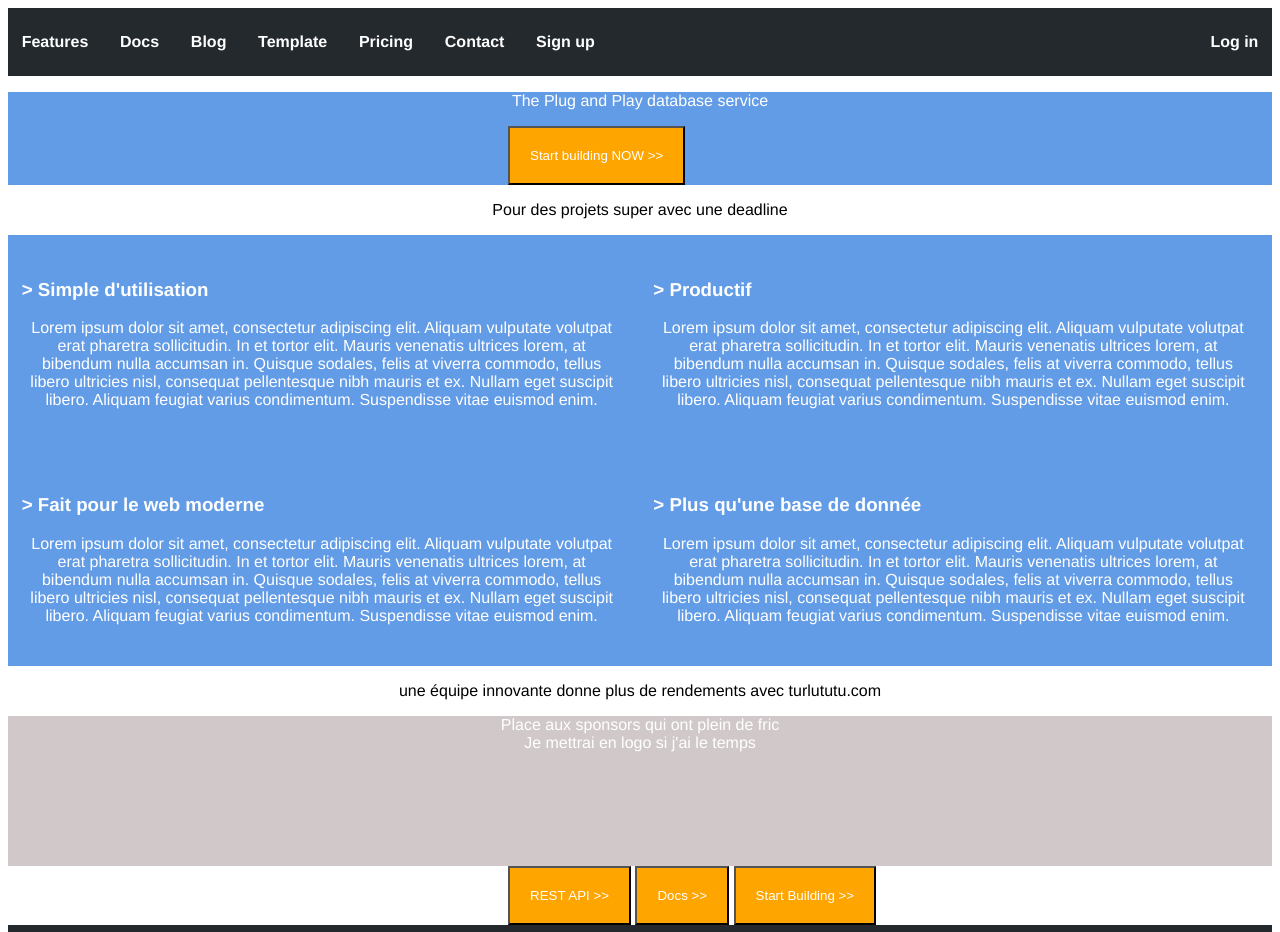
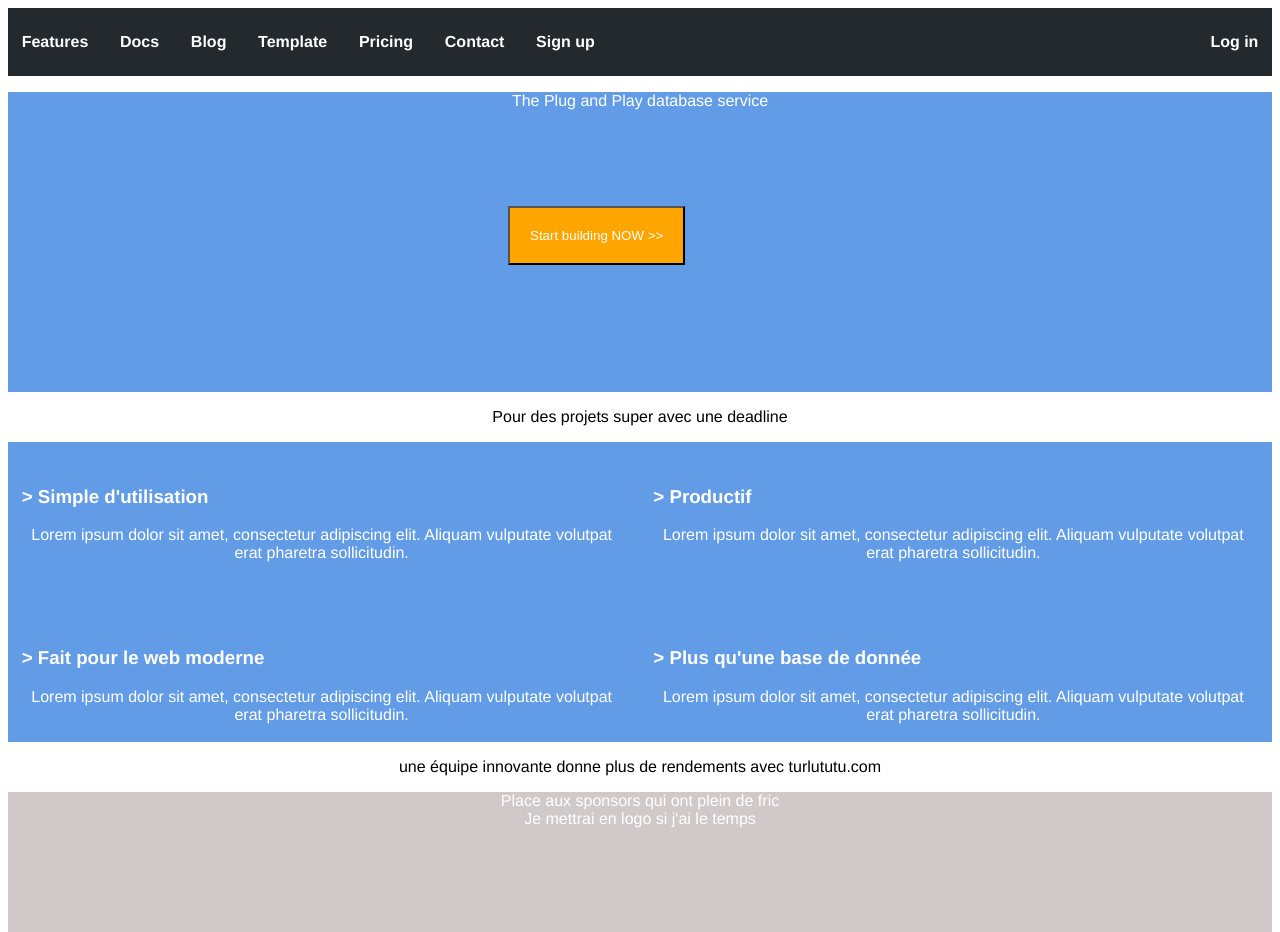
Before and after one commit to Safia54/3-progressive-enhancement, a plain HTML site: page turlututu/index.html in a window 1280 px wide. Shown: the top 932 px of the page. Drawn offline with Linux system fonts and the light colour scheme.

Commit message:
maj turlututu

```diff
--- a/turlututu/index.html
+++ b/turlututu/index.html
@@ -4,6 +4,7 @@
 <head>
   <meta charset="utf-8">
   <link rel="stylesheet" type="text/css" href="style.css">
+  <meta name="viewport" content="width=device-width, initial-scale=1.0">
   <title> turlututu </title>
 </head>
 
@@ -28,22 +29,22 @@
   <section class="bleu">
     <div>
       <h3> > Simple d'utilisation </h3>
-        <p> Lorem ipsum dolor sit amet, consectetur adipiscing elit. Aliquam vulputate volutpat erat pharetra sollicitudin. In et tortor elit. Mauris venenatis ultrices lorem, at bibendum nulla accumsan in. Quisque sodales, felis at viverra commodo, tellus libero ultricies nisl, consequat pellentesque nibh mauris et ex. Nullam eget suscipit libero. Aliquam feugiat varius condimentum. Suspendisse vitae euismod enim. </p>
+        <p> Lorem ipsum dolor sit amet, consectetur adipiscing elit. Aliquam vulputate volutpat erat pharetra sollicitudin.  </p>
     </div>
 
     <div>
       <h3> > Productif </h3>
-        <p> Lorem ipsum dolor sit amet, consectetur adipiscing elit. Aliquam vulputate volutpat erat pharetra sollicitudin. In et tortor elit. Mauris venenatis ultrices lorem, at bibendum nulla accumsan in. Quisque sodales, felis at viverra commodo, tellus libero ultricies nisl, consequat pellentesque nibh mauris et ex. Nullam eget suscipit libero. Aliquam feugiat varius condimentum. Suspendisse vitae euismod enim. </p>
+        <p> Lorem ipsum dolor sit amet, consectetur adipiscing elit. Aliquam vulputate volutpat erat pharetra sollicitudin.  </p>
     </div>
 
     <div>
       <h3> > Fait pour le web moderne </h3>
-        <p> Lorem ipsum dolor sit amet, consectetur adipiscing elit. Aliquam vulputate volutpat erat pharetra sollicitudin. In et tortor elit. Mauris venenatis ultrices lorem, at bibendum nulla accumsan in. Quisque sodales, felis at viverra commodo, tellus libero ultricies nisl, consequat pellentesque nibh mauris et ex. Nullam eget suscipit libero. Aliquam feugiat varius condimentum. Suspendisse vitae euismod enim.</p>
+        <p> Lorem ipsum dolor sit amet, consectetur adipiscing elit. Aliquam vulputate volutpat erat pharetra sollicitudin. </p>
     </div>
 
     <div>
       <h3> > Plus qu'une base de donnée </h3>
-        <p> Lorem ipsum dolor sit amet, consectetur adipiscing elit. Aliquam vulputate volutpat erat pharetra sollicitudin. In et tortor elit. Mauris venenatis ultrices lorem, at bibendum nulla accumsan in. Quisque sodales, felis at viverra commodo, tellus libero ultricies nisl, consequat pellentesque nibh mauris et ex. Nullam eget suscipit libero. Aliquam feugiat varius condimentum. Suspendisse vitae euismod enim. </p>
+        <p> Lorem ipsum dolor sit amet, consectetur adipiscing elit. Aliquam vulputate volutpat erat pharetra sollicitudin. </p>
     </div>
 
   </section>
--- a/turlututu/style.css
+++ b/turlututu/style.css
@@ -15,23 +15,20 @@ li{
 #login, #copyright{
   float: right;
 }
-button{
-  background-color: orange;
-  color: white;
-}
 
-section.bleu{
+.bleu{
   background-color: #639ce6;
   color:white;
+  height:300px;
 }
 .blanc{
   color: black;
 }
-section.gris{
+.gris{
   background-color: #d1c9c9;
   color: white;
   display: block;
-  height: 150px;
+  height: 250px;
 
 }
 button{
@@ -39,6 +36,9 @@ button{
   display: inline-block;
   position: relative;
   left: 500px;
+  background-color: orange;
+  color: white;
+  margin: 80px 0;
 }
 h3{
   color:white;
```
